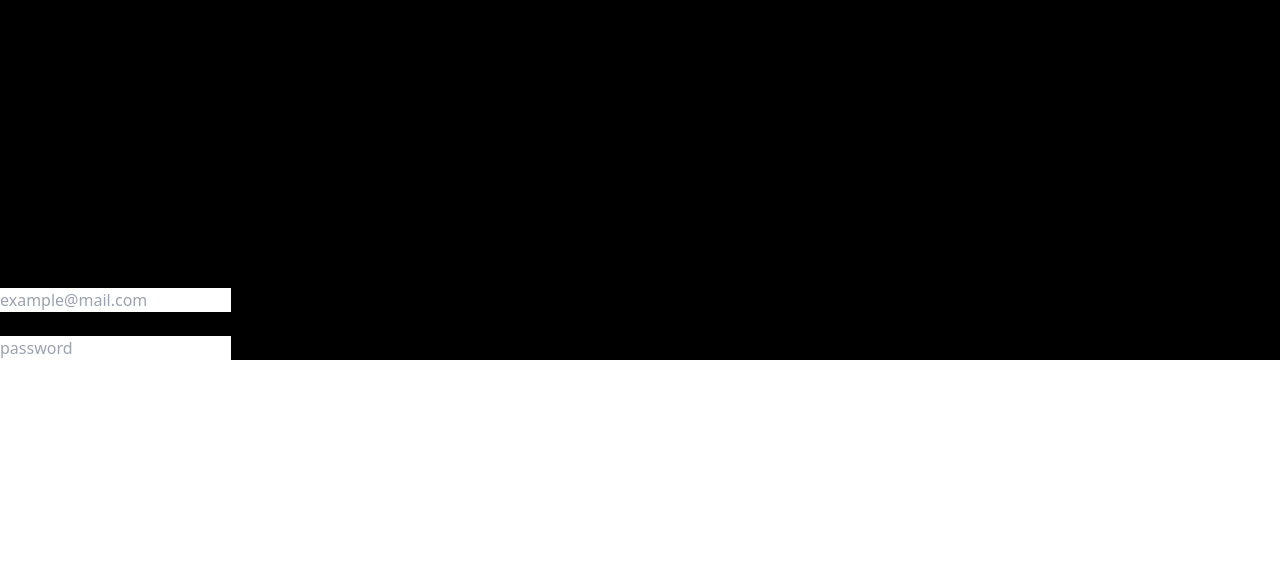
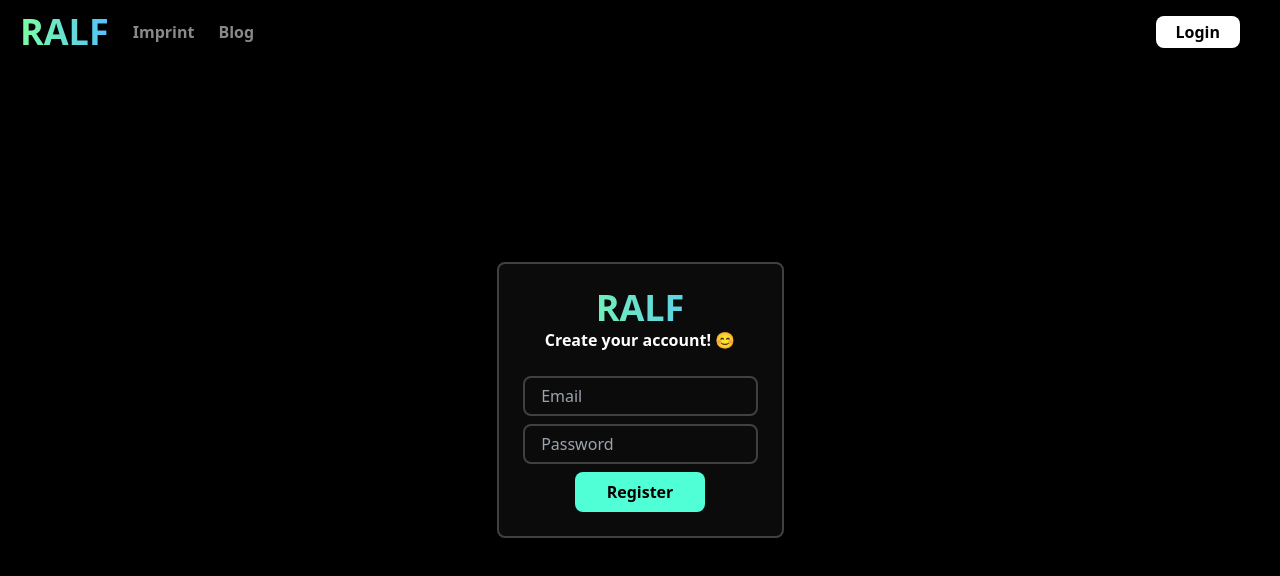
Before and after one commit to RALF-Life/yesfront, a Next.js app: page /signup in a window 1280 px wide. Shown: the top 576 px of the page. Built offline with nearby package versions, Linux system fonts and the light colour scheme; no server answers; what tailwindcss-font-inter would draw is missing.

Commit message:
Fixed signup page

```diff
--- a/pages/signup.jsx
+++ b/pages/signup.jsx
@@ -2,6 +2,8 @@
 import React from "react";
 import signUp from "../firebase/auth/signup";
 import { useRouter } from 'next/navigation'
+import Link from "next/link";
+import Head from "next/head";
 
 function Page() {
     const [email, setEmail] = React.useState('')
@@ -21,22 +23,53 @@ function Page() {
         console.log(result)
         return router.push("/flows")
     }
-    return (<div className="wrapper">
-        <div className="form-wrapper">
-            <h1 className="mt-60 mb-30">Sign up</h1>
-            <form onSubmit={handleForm} className="form">
-                <label htmlFor="email">
-                    <p>Email</p>
-                    <input onChange={(e) => setEmail(e.target.value)} required type="email" name="email" id="email" placeholder="example@mail.com" />
-                </label>
-                <label htmlFor="password">
-                    <p>Password</p>
-                    <input onChange={(e) => setPassword(e.target.value)} required type="password" name="password" id="password" placeholder="password" />
-                </label>
-                <button type="submit">Sign up</button>
-            </form>
+    return (
+        <div className="bg-black h-screen flex justify-center items-center">
+            <Head>
+                <title>Ralf</title>
+                <meta name="description" content="RALF Landing page"/>
+                <link rel="icon" href="/favicon.ico"/>
+            </Head>
+            <div id="top-navigation" className="ml-5 mt-3 flex items-center absolute top-0 left-0 right-0">
+                <p id="logo"
+                   className="mr-6 font-black bg-cover text-4xl text-transparent bg-clip-text bg-gradient-to-r from-RALF-gradient-start to-RALF-gradient-end">RALF</p>
+                <div className="flex space-x-6 items-center">
+                    <Link href="/imprint" className="text-footer-color font-semibold">Imprint</Link>
+                    <Link href="https://ralf-p.medium.com/" className="text-footer-color font-semibold">Blog</Link>
+                </div>
+                <div className="ml-auto flex items-center mr-10">
+                    <Link href="/" className="bg-white rounded-lg px-5 py-1 font-semibold text-center">Login</Link>
+                </div>
+            </div>
+
+            <div
+                className="w-auto m-auto bg-[#0B0B0B] flex flex-col justify-center items-center border-[#404040] rounded-lg border-2 p-6"
+                id="login-center-box">
+                <div id="welcome-text" className="text-center mb-6">
+                    <p className="font-black bg-cover text-4xl text-transparent bg-clip-text bg-gradient-to-r from-RALF-gradient-start to-RALF-gradient-end">RALF</p>
+                    <p className="text-white font-bold">Create your account! 😊</p>
+                </div>
+                <div className="">
+                    <form onSubmit={handleForm} className="form flex flex-col items-center">
+                        <input type="email" id="email" placeholder="    Email" name="email"
+                               className="text-footer-color rounded-lg mb-2 w-full h-10 bg-[#0B0B0B] border-2 border-[#404040]"
+                               onChange={(e) => setEmail(e.target.value)}
+                               required/>
+                        <input type="password" id="password" placeholder="    Password" name="password"
+                               className="text-footer-color rounded-lg mb-2 w-full h-10 bg-[#0B0B0B] border-2 border-[#404040]"
+                               onChange={(e) => setPassword(e.target.value)}
+                               required/>
+                        <div className="flex w-auto">
+                            <button type="submit"
+                                    className=" text-black font-semibold px-8 py-2 rounded-lg bg-[#50FFD5] h-10">
+                                Register
+                            </button>
+                        </div>
+                    </form>
+                </div>
+            </div>
         </div>
-    </div>);
+    );
 }
 
 export default Page;
```
